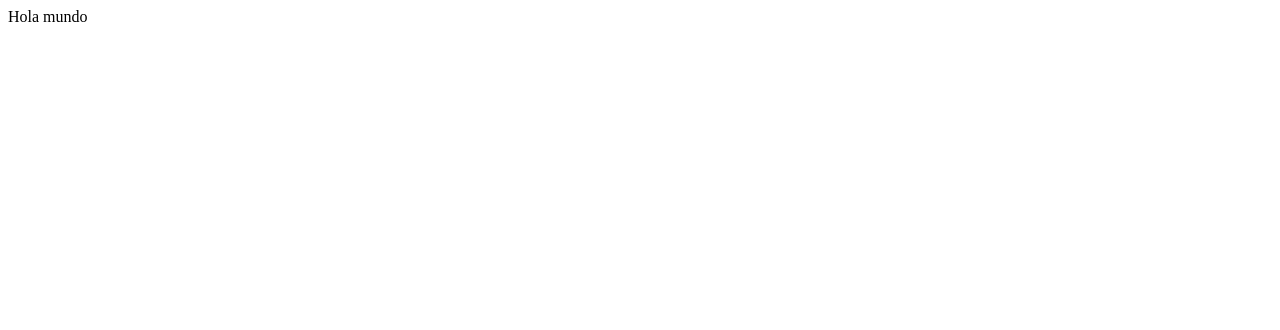
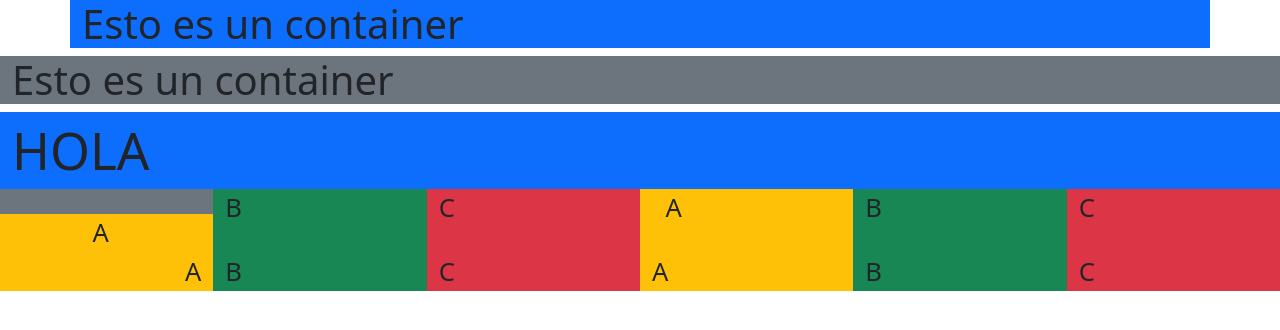
Before and after one commit to V4le23/dwm3, a plain HTML site: page index.html in a window 1280 px wide. Drawn offline with nearby package versions, Linux system fonts and the light colour scheme.

Commit message:
Primer bootstrap GridSystem vale

```diff
--- a/index.html
+++ b/index.html
@@ -1,9 +1,39 @@
     <!DOCTYPE html>
     <html>
+        <head>
+            <title>Mi pagina</title>
+            <meta charset="UTF-8">
+            <link href="https://fonts.googleapis.com/css?family=Open+Sans:400,600,300"rel="stylesheet"type="text/css">
+            <meta name="viewport"content="width=device-width, initial-scale=1">
+            <link href="https://cdn.jsdelivr.net/npm/bootstrap@5.3.3/dist/css/bootstrap.min.css" rel="stylesheet">
+            <script src="https://cdn.jsdelivr.net/npm/bootstrap@5.3.3/dist/js/bootstrap.bundle.min.js"></script>
 
-        <body>
-
-            Hola mundo
-        </body>
-
-    </html>
+    </head>
+    <body>
+        <div class="container bg-primary">
+            <h1> Esto es un container</h1>
+        </div>
+        <div class="container-fluid bg-secondary">
+            <h1>Esto es un container</h1>
+        </div>
+        <div class="container-fluid bg-secondary">
+            <div class=" row">
+                <div class="col-12 bg-primary" style="font-size: 4vw;">HOLA</div>
+            </div>
+            <div class="row">
+                <div class="col-12 col-sm-6 col-md-4 col-lg-3 col-xl-2 col-xxl-1 bg-warning d-flex justify-content-center"style="font-size:2vw; padding-left:0; margin-top:2vw;">A</div>
+                <div class="col-12 col-sm-6 col-md-4 col-lg-3 col-xl-2 col-xxl-1 bg-success"style="font-size:2vw">B</div>
+                <div class="col-12 col-sm-6 col-md-4 col-lg-3 col-xl-2 col-xxl-1 bg-danger"style="font-size:2vw">C</div>
+                <div class="col-12 col-sm-6 col-md-4 col-lg-3 col-xl-2 col-xxl-1 bg-warning"style="font-size:2vw; padding-left:2vw;">A</div>
+                <div class="col-12 col-sm-6 col-md-4 col-lg-3 col-xl-2 col-xxl-1 bg-success"style="font-size:2vw">B</div>
+                <div class="col-12 col-sm-6 col-md-4 col-lg-3 col-xl-2 col-xxl-1 bg-danger"style="font-size:2vw">C</div>
+                <div class="col-12 col-sm-6 col-md-4 col-lg-3 col-xl-2 col-xxl-1 bg-warning d-flex justify-content-end" style="font-size:2vw">A</div>
+                <div class="col-12 col-sm-6 col-md-4 col-lg-3 col-xl-2 col-xxl-1 bg-success"style="font-size:2vw">B</div>
+                <div class="col-12 col-sm-6 col-md-4 col-lg-3 col-xl-2 col-xxl-1 bg-danger"style="font-size:2vw">C</div>
+                <div class="col-12 col-sm-6 col-md-4 col-lg-3 col-xl-2 col-xxl-1 bg-warning"style="font-size:2vw">A</div>
+                <div class="col-12 col-sm-6 col-md-4 col-lg-3 col-xl-2 col-xxl-1 bg-success"style="font-size:2vw">B</div>
+                <div class="col-12 col-sm-6 col-md-4 col-lg-3 col-xl-2 col-xxl-1 bg-danger"style="font-size:2vw">C</div>
+            <div>
+        </div>
+    </body>
+</html>
```
